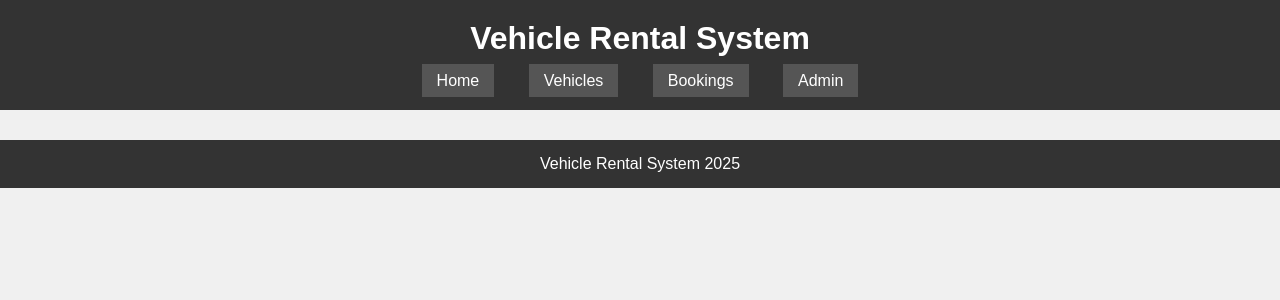
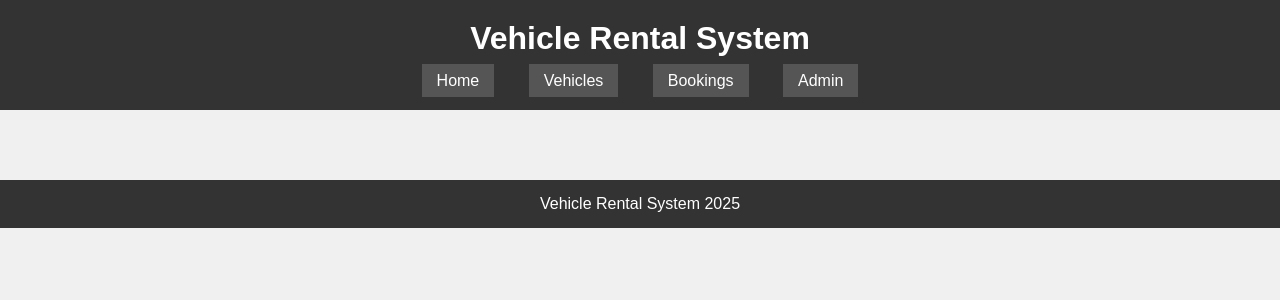
Before and after one commit to sravanireddy2000/VehicleRentalSytem, a Flask app: template templates/login.html in a window 1280 px wide. Shown: the top 300 px of the page. Run offline with Flask 3, Linux system fonts and the light colour scheme; the template is opened without the code that fills it, so the values that code supplies are empty.

Commit message:
main_content_structure_Added

```diff
--- a/templates/login.html
+++ b/templates/login.html
@@ -6,6 +6,9 @@
 <body>
 
     {% include('./components/header.html') %}
+      <div class="mainContent">
+
+      </div>
     {% include('./components/footer.html') %}
 
 </body>
```
